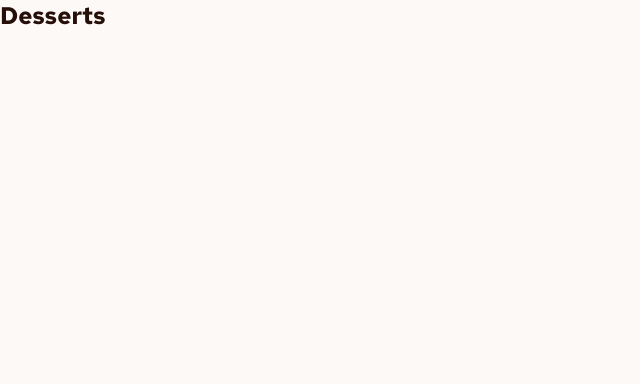
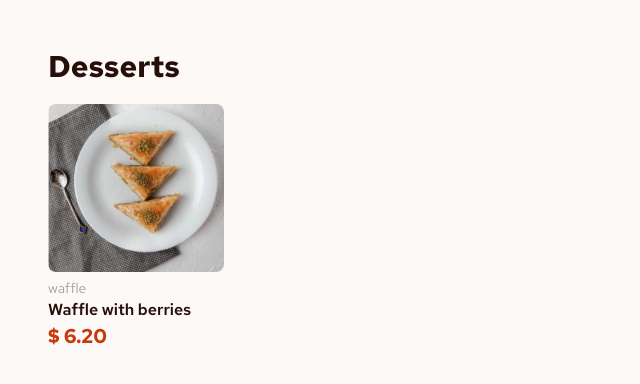
Before and after one commit to jawad-mwadama/product-list-with-cart, a React (Vite) app: page / in a window 1280 px wide. Shown: the top 384 px of the page, without its empty margins (0-640 px from the left). Built offline with nearby package versions, Linux system fonts and the light colour scheme.

Commit message:
updated button.tsx

```diff
--- a/src/Features/Menu/Menu.tsx
+++ b/src/Features/Menu/Menu.tsx
@@ -0,0 +1,12 @@
+import React from 'react';
+import MenuItem from './MenuItem';
+
+function Menu() {
+  return (
+    <div>
+      <MenuItem />
+    </div>
+  );
+}
+
+export default Menu;
--- a/src/Features/Menu/MenuItem.tsx
+++ b/src/Features/Menu/MenuItem.tsx
@@ -0,0 +1,21 @@
+import React from 'react';
+import baklava from '../../assets/images/image-baklava-desktop.jpg';
+
+function MenuItem() {
+  return (
+    <div className="py-5 font-redHat">
+      <div className="">
+        <img
+          src={baklava}
+          alt="baklava"
+          className="h-42 rounded-lg hover:border-2 hover:border-red"
+        />
+        <p className="pt-1.5 text-sm text-stone-400">waffle</p>
+        <h2 className="f font-semibold text-rose-900">Waffle with berries</h2>
+        <span className="text-xl font-bold text-red">$ 6.20</span>
+      </div>
+    </div>
+  );
+}
+
+export default MenuItem;
--- a/src/Ui/AppLayout.tsx
+++ b/src/Ui/AppLayout.tsx
@@ -1,11 +1,13 @@
 import React from 'react';
 
-import HomePage from './HomePage';
+import HomeText from './HomeText';
+import Menu from '../Features/Menu/Menu';
 
 function AppLayout() {
   return (
-    <div>
-      <HomePage />
+    <div className="p-12">
+      <HomeText />
+      <Menu />
     </div>
   );
 }
--- a/src/Ui/Button.tsx
+++ b/src/Ui/Button.tsx
@@ -2,21 +2,26 @@ import React, { type ReactNode } from 'react';
 
 interface ButtonProps {
   onClick: (event: React.MouseEvent<HTMLButtonElement>) => void;
-  variant?: 'primary' | 'secondary';
+  type?: 'primary' | 'secondary';
   disabled?: boolean;
 
   //   children prop
   children: ReactNode;
 }
 
-function Button({ onClick, variant, disabled = false, children }: ButtonProps) {
-  const baseStyle = 'rounded-full bg-red px-4 py-1 text-white font-redHat-50';
-  const styles =
-    variant === 'primary'
-      ? `${baseStyle} `
-      : `${baseStyle} bg-gray-200 text-gray-800`;
+function Button({ onClick, type, disabled = false, children }: ButtonProps) {
+  const base = 'inline-block rounded-full   ';
+  const styles = {
+    primary: base + 'text-white font-redHat-50 px-4 py-1 bg-red',
+    secondary: base,
+  };
+
   return (
-    <button onClick={onClick} className={styles} disabled={disabled}>
+    <button
+      onClick={onClick}
+      className={styles[type || 'primary']}
+      disabled={disabled}
+    >
       {children}
     </button>
   );
--- a/src/Ui/HomePage.tsx
+++ /dev/null
@@ -1,9 +0,0 @@
-import React from 'react';
-
-function HomePage() {
-  return (
-    <h1 className="font-redHat text-2xl font-bold text-rose-900">Desserts</h1>
-  );
-}
-
-export default HomePage;
--- /dev/null
+++ b/src/Ui/HomeText.tsx
@@ -0,0 +1,9 @@
+import React from 'react';
+
+function HomeText() {
+  return (
+    <h1 className="font-redHat text-3xl font-bold text-rose-900">Desserts</h1>
+  );
+}
+
+export default HomeText;
```
